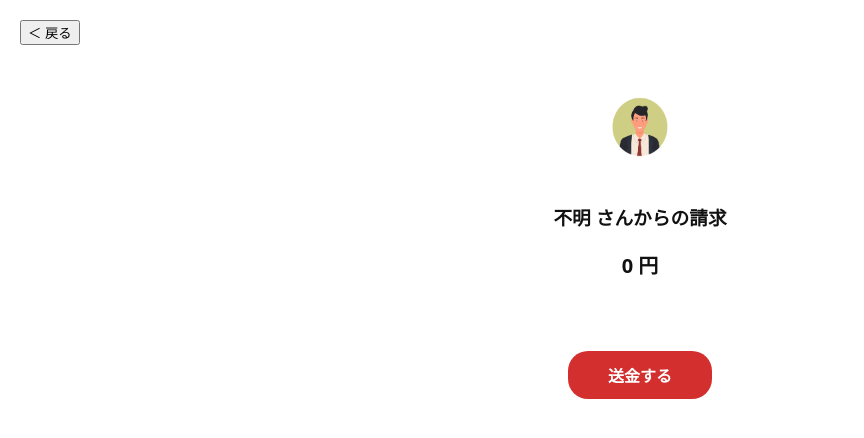
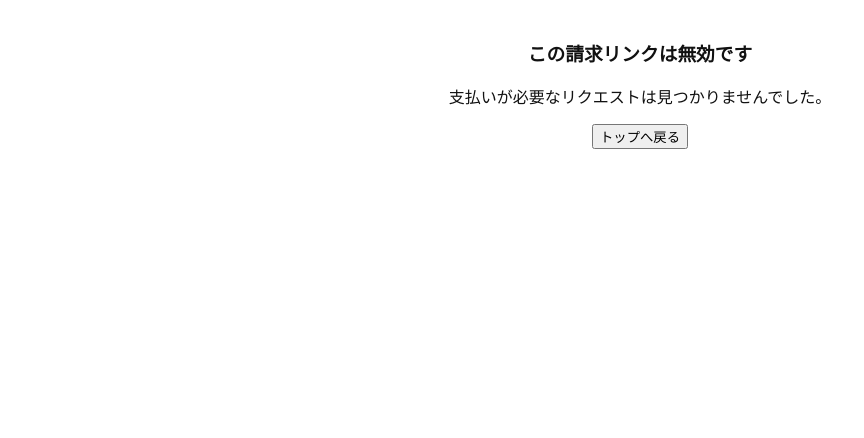
Before and after one commit to Bridge-wkk/team-vitamin-sea-project, a React (Create React App) app: page /payrequest in a window 1280 px wide. Shown: the top 438 px of the page, without its empty margins (0-864 px from the left). Built offline with nearby package versions, Linux system fonts and the light colour scheme; data requests are answered from the project's data file; sample sign-in values are in the browser's storage.

Commit message:
支払いリクエスト紐付け

```diff
--- a/src/PayRequest.js
+++ b/src/PayRequest.js
@@ -8,7 +8,7 @@ const PayRequest = ({ loginUser }) => {
   const [params] = useSearchParams();
 
   // URLパラメータ
-  const requestId = params.get("requestId"); // ✅ これが主役
+  const requestId = params.get("requestId");
   const requesterIdFromQuery = params.get("requesterId") ?? "";
   const requesterNameFromQuery = params.get("from") ?? "";
 
@@ -16,12 +16,12 @@ const PayRequest = ({ loginUser }) => {
   const amountStrFromQuery = params.get("amount") ?? "0";
   const messageFromQuery = params.get("message") ?? "";
 
-  const [request, setRequest] = useState(null);     // requestsテーブルの請求データ
+  const [request, setRequest] = useState(null);      // requestsテーブルの請求データ
   const [selectedUser, setSelectedUser] = useState(null); // 請求者（相手）
   const [invalidReason, setInvalidReason] = useState(""); // 無効理由
   const [isSending, setIsSending] = useState(false);
 
-  // ✅ 表示用：請求額・メッセージ・請求者IDは request から取る（requestIdがある場合）
+  // ✅ 表示用：請求額・メッセージ・請求者IDは request から優先的に取る
   const amount = useMemo(() => {
     if (request) return Number(request.amount || 0);
     return Number(amountStrFromQuery || 0);
@@ -52,36 +52,41 @@ const PayRequest = ({ loginUser }) => {
     }
   }, [loginUser, navigate, location.pathname, location.search]);
 
-  // 2) requestId があるなら請求データを取得して「支払済みなら無効」
+  // 2) ✅【ここを強化】requestId があるならそれを取得、ないなら自分宛の未払いを自動検索
   useEffect(() => {
     if (!loginUser) return;
 
-    // requestId がない場合は旧仕様扱い（フォールバック）
-    if (!requestId) {
-      setRequest(null);
-      return;
-    }
-
     (async () => {
       try {
+        if (requestId) {
+          // A: 特定のIDが指定されている場合（QRやリンクから）
           const res = await fetch(`http://localhost:3010/requests/${requestId}`);
           if (!res.ok) {
             setInvalidReason("この請求は存在しません。");
             return;
           }
-
           const data = await res.json();
-
-        // ✅ 支払済みなら無効化
           if (data.status === "paid") {
             setInvalidReason("この請求はすでに支払い済みです。");
             return;
           }
+          setRequest(data);
+        } else {
+          // B: ID指定がない場合（ホームのボタンから）→ 自分宛の未払いを1件見つける
+          const res = await fetch(`http://localhost:3010/requests`);
+          const allRequests = await res.json();
+          const myRequest = allRequests.find(req =>
+            req.receiverName === loginUser.name && req.status === "unpaid"
+          );
 
-        // ✅ 未払いなら保持
-        setRequest(data);
+          if (myRequest) {
+            setRequest(myRequest);
+          } else {
+            setInvalidReason("支払いが必要なリクエストは見つかりませんでした。");
+          }
+        }
       } catch (e) {
-        console.error("requests取得エラー:", e);
+        console.error("データ取得エラー:", e);
         setInvalidReason("請求情報の取得に失敗しました。");
       }
     })();
@@ -89,18 +94,7 @@ const PayRequest = ({ loginUser }) => {
 
   // 3) 請求者（相手）の情報を取得
   useEffect(() => {
-    if (!loginUser) return;
-    if (invalidReason) return;
-
-    // requesterId がない（古いリンクなど）のフォールバック
-    if (!requesterId) {
-      setSelectedUser({
-        name: requesterName || "不明",
-        icon: "/images/human1.png",
-        balance: 0,
-      });
-      return;
-    }
+    if (!loginUser || invalidReason || !requesterId) return;
 
     fetch(`http://localhost:3010/friends/${requesterId}`)
       .then((res) => res.json())
@@ -123,22 +117,13 @@ const PayRequest = ({ loginUser }) => {
 
   // --- 送金実行処理 ---
   const handleSend = async () => {
-    if (!loginUser || !selectedUser) return;
-    if (isSending) return;
+    if (!loginUser || !selectedUser || isSending) return;
 
-    // ✅ 無効なら絶対に送金させない（最終防衛ライン）
     if (invalidReason) {
       alert(invalidReason);
       return;
     }
 
-    // ✅ requestId があるなら request を必須にする（改ざん防止）
-    if (requestId && !request) {
-      alert("請求情報が読み込めませんでした。もう一度開き直してください。");
-      return;
-    }
-
-    // 残高不足チェック
     if (Number(loginUser.balance) < amount) {
       alert("残高が不足しています");
       return;
@@ -169,10 +154,11 @@ const PayRequest = ({ loginUser }) => {
         senderName: loginUser.name,
         receiverId: requesterId,
         receiverName: selectedUser.name,
+        receiverIcon: selectedUser.icon, // 履歴でアイコンが出るように追加
         amount: amount,
         message: message,
         date: new Date().toLocaleString("ja-JP"),
-        type: "request_payment",
+        type: "transfer",
       };
       await fetch("http://localhost:3010/send1", {
         method: "POST",
@@ -180,9 +166,9 @@ const PayRequest = ({ loginUser }) => {
         body: JSON.stringify(sendData),
       });
 
-      // (D) ✅ 請求データのステータス更新：これでリンク無効化が成立
-      if (requestId) {
-        await fetch(`http://localhost:3010/requests/${requestId}`, {
+      // (D) ✅ 請求データのステータス更新：unpaidをpaidに変更
+      if (request?.id) {
+        await fetch(`http://localhost:3010/requests/${request.id}`, {
           method: "PATCH",
           headers: { "Content-Type": "application/json" },
           body: JSON.stringify({
@@ -207,14 +193,9 @@ const PayRequest = ({ loginUser }) => {
 
   // 表示
   if (!loginUser) {
-    return (
-      <div style={{ padding: "20px", textAlign: "center" }}>
-        ログイン画面へ移動しています…
-      </div>
-    );
+    return <div style={{ padding: "20px", textAlign: "center" }}>ログイン画面へ移動しています…</div>;
   }
 
-  // ✅ 無効リンク表示（支払済み/存在しない等）
   if (invalidReason) {
     return (
       <div style={{ padding: "20px", textAlign: "center" }}>
@@ -229,7 +210,7 @@ const PayRequest = ({ loginUser }) => {
 
   return (
     <div style={{ padding: "20px", textAlign: "center" }}>
-      <button onClick={() => navigate("/home")} style={{ float: "left" }}>
+      <button onClick={() => navigate("/home")} style={{ float: "left", background: "none", border: "none", cursor: "pointer", fontSize: "16px" }}>
         ＜ 戻る
       </button>
       <div style={{ clear: "both" }}></div>
@@ -238,31 +219,17 @@ const PayRequest = ({ loginUser }) => {
         <img
           src={selectedUser.icon}
           alt=""
-          style={{
-            width: "80px",
-            height: "80px",
-            borderRadius: "50%",
-            objectFit: "cover",
-            margin: "12px 0",
-          }}
+          style={{ width: "80px", height: "80px", borderRadius: "50%", objectFit: "cover", margin: "12px 0" }}
         />
         <h3>{selectedUser.name} さんからの請求</h3>
       </div>
 
-      <p style={{ fontSize: "20px", fontWeight: "bold" }}>
+      <p style={{ fontSize: "28px", fontWeight: "bold", margin: "20px 0" }}>
         {amount.toLocaleString()} 円
       </p>
 
       {message && (
-        <div
-          style={{
-            backgroundColor: "#f0f7ff",
-            padding: "10px",
-            borderRadius: "8px",
-            display: "inline-block",
-            marginTop: "10px",
-          }}
-        >
+        <div style={{ backgroundColor: "#f0f7ff", padding: "10px", borderRadius: "8px", display: "inline-block", marginTop: "10px" }}>
           「{message}」
         </div>
       )}
@@ -271,16 +238,9 @@ const PayRequest = ({ loginUser }) => {
 
       <button
         style={{
-          marginTop: "30px",
-          padding: "12px 40px",
-          background: isSending ? "#999" : "#d32f2f",
-          color: "#fff",
-          border: "none",
-          borderRadius: "20px",
-          cursor: isSending ? "not-allowed" : "pointer",
-          fontSize: "16px",
-          fontWeight: "bold",
-          opacity: isSending ? 0.7 : 1,
+          marginTop: "40px", padding: "15px 60px", background: isSending ? "#999" : "#d32f2f",
+          color: "#fff", border: "none", borderRadius: "30px", cursor: isSending ? "not-allowed" : "pointer",
+          fontSize: "18px", fontWeight: "bold", opacity: isSending ? 0.7 : 1,
         }}
         onClick={handleSend}
         disabled={isSending}
```
Lines whose indentation alone changed are shown as unchanged.
